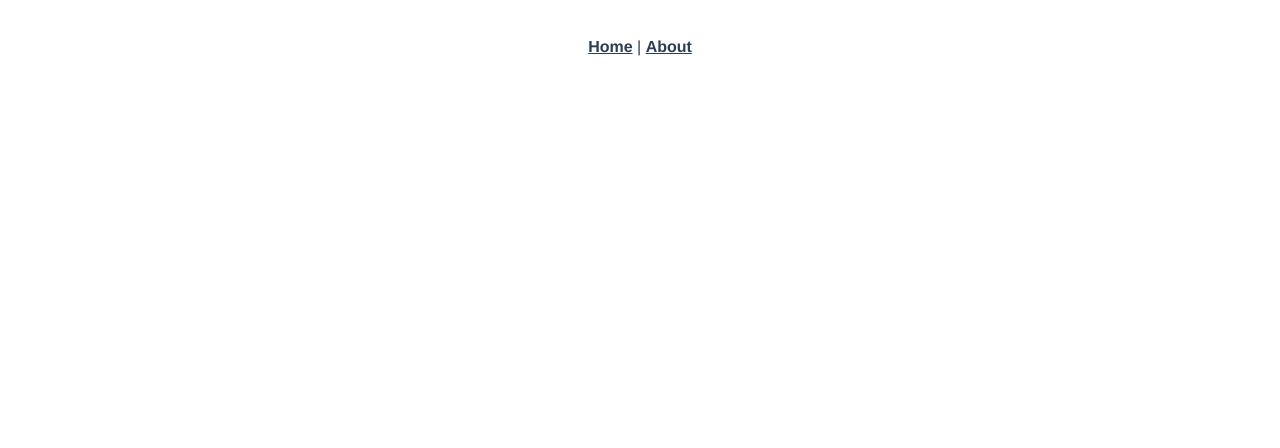
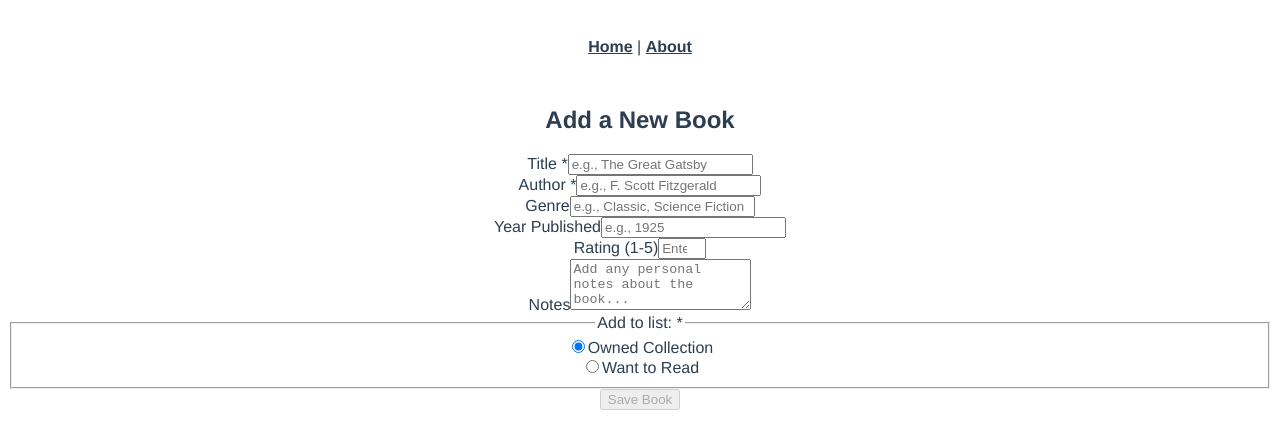
Before and after one commit to ttkallio/bookshelf, a Vue app: page /books/add in a window 1280 px wide. Before the commit this address had no page. Shown: the top 448 px of the page. Built offline with nearby package versions, Linux system fonts and the light colour scheme.

Commit message:
includes a working add book functionality

```diff
--- /dev/null
+++ b/src/components/books/BookForm.vue
@@ -0,0 +1,184 @@
+<template>
+  <form @submit.prevent="submitForm" class="space-y-4 max-w-lg">
+    <div>
+      <label for="title" class="block text-sm font-medium text-gray-700"
+        >Title *</label
+      >
+      <input
+        type="text"
+        id="title"
+        v-model.trim="title"
+        required
+        class="mt-1 block w-full rounded-md border-gray-300 shadow-sm focus:border-indigo-500 focus:ring-indigo-500 sm:text-sm"
+        placeholder="e.g., The Great Gatsby"
+      />
+    </div>
+
+    <div>
+      <label for="author" class="block text-sm font-medium text-gray-700"
+        >Author *</label
+      >
+      <input
+        type="text"
+        id="author"
+        v-model.trim="author"
+        required
+        class="mt-1 block w-full rounded-md border-gray-300 shadow-sm focus:border-indigo-500 focus:ring-indigo-500 sm:text-sm"
+        placeholder="e.g., F. Scott Fitzgerald"
+      />
+    </div>
+
+    <div>
+      <label for="genre" class="block text-sm font-medium text-gray-700"
+        >Genre</label
+      >
+      <input
+        type="text"
+        id="genre"
+        v-model.trim="genre"
+        class="mt-1 block w-full rounded-md border-gray-300 shadow-sm focus:border-indigo-500 focus:ring-indigo-500 sm:text-sm"
+        placeholder="e.g., Classic, Science Fiction"
+      />
+    </div>
+
+    <div>
+      <label for="yearPublished" class="block text-sm font-medium text-gray-700"
+        >Year Published</label
+      >
+      <input
+        type="number"
+        id="yearPublished"
+        v-model.number="yearPublished"
+        min="0"
+        step="1"
+        class="mt-1 block w-full rounded-md border-gray-300 shadow-sm focus:border-indigo-500 focus:ring-indigo-500 sm:text-sm"
+        placeholder="e.g., 1925"
+      />
+    </div>
+
+    <div>
+      <label for="rating" class="block text-sm font-medium text-gray-700"
+        >Rating (1-5)</label
+      >
+      <input
+        type="number"
+        id="rating"
+        v-model.number="rating"
+        min="1"
+        max="5"
+        step="1"
+        class="mt-1 block w-full rounded-md border-gray-300 shadow-sm focus:border-indigo-500 focus:ring-indigo-500 sm:text-sm"
+        placeholder="Enter a number between 1 and 5"
+      />
+    </div>
+
+    <div>
+      <label for="notes" class="block text-sm font-medium text-gray-700"
+        >Notes</label
+      >
+      <textarea
+        id="notes"
+        v-model.trim="notes"
+        rows="3"
+        class="mt-1 block w-full rounded-md border-gray-300 shadow-sm focus:border-indigo-500 focus:ring-indigo-500 sm:text-sm"
+        placeholder="Add any personal notes about the book..."
+      ></textarea>
+    </div>
+
+    <fieldset>
+      <legend class="block text-sm font-medium text-gray-700">
+        Add to list: *
+      </legend>
+      <div
+        class="mt-2 space-y-2 sm:flex sm:items-center sm:space-y-0 sm:space-x-6"
+      >
+        <div class="flex items-center">
+          <input
+            id="listTypeOwned"
+            name="listType"
+            type="radio"
+            value="owned"
+            v-model="listType"
+            required
+            class="h-4 w-4 border-gray-300 text-indigo-600 focus:ring-indigo-500"
+          />
+          <label for="listTypeOwned" class="ml-3 block text-sm text-gray-900"
+            >Owned Collection</label
+          >
+        </div>
+        <div class="flex items-center">
+          <input
+            id="listTypeWant"
+            name="listType"
+            type="radio"
+            value="want"
+            v-model="listType"
+            required
+            class="h-4 w-4 border-gray-300 text-indigo-600 focus:ring-indigo-500"
+          />
+          <label for="listTypeWant" class="ml-3 block text-sm text-gray-900"
+            >Want to Read</label
+          >
+        </div>
+      </div>
+    </fieldset>
+
+    <div class="pt-2">
+      <button
+        type="submit"
+        class="inline-flex justify-center rounded-md border border-transparent bg-indigo-600 py-2 px-4 text-sm font-medium text-white shadow-sm hover:bg-indigo-700 focus:outline-none focus:ring-2 focus:ring-indigo-500 focus:ring-offset-2 disabled:opacity-50"
+        :disabled="!title || !author"
+      >
+        Save Book
+      </button>
+    </div>
+  </form>
+</template>
+
+<script setup>
+import { ref } from "vue";
+
+// Define refs for two-way data binding with form inputs
+const title = ref("");
+const author = ref("");
+const genre = ref("");
+const yearPublished = ref(null); // Use null for optional numbers to avoid default 0
+const rating = ref(null); // Use null for optional numbers
+const notes = ref("");
+const listType = ref("owned"); // Default selection for radio button
+
+// Define the custom event emitted by this component
+const emit = defineEmits(["submit-book"]);
+
+// Function called when the form is submitted
+const submitForm = () => {
+  // Simple client-side validation (can be enhanced)
+  if (!title.value || !author.value) {
+    // Consider a more user-friendly validation message display
+    alert("Please fill in the required fields: Title and Author.");
+    return;
+  }
+  // Additional validation (e.g., rating range) can be added here
+
+  // Construct the data object to be emitted
+  // Only include optional fields if they have a value entered by the user
+  const bookData = {
+    title: title.value,
+    author: author.value,
+    listType: listType.value, // listType is required
+    // Use spread syntax for conditional properties
+    ...(genre.value && { genre: genre.value }),
+    ...(yearPublished.value !== null && { yearPublished: yearPublished.value }),
+    ...(rating.value !== null && { rating: rating.value }),
+    ...(notes.value && { notes: notes.value }),
+  };
+
+  // Emit the 'submit-book' event with the collected data
+  console.log("BookForm emitting submit-book with:", bookData);
+  emit("submit-book", bookData);
+
+  // Note: Clearing the form here might be undesirable if the parent
+  // component handles navigation *after* submission.
+  // Let the parent component decide what happens after the event.
+};
+</script>
--- a/src/main.js
+++ b/src/main.js
@@ -1,5 +1,13 @@
 import { createApp } from "vue";
+import { createPinia } from "pinia"; // Import Pinia
 import App from "./App.vue";
-import router from "./router";
+import router from "./router"; // Import router
 
-createApp(App).use(router).mount("#app");
+const app = createApp(App); // Create app instance
+
+const pinia = createPinia(); // Create Pinia instance
+
+app.use(pinia); // <-- Use Pinia BEFORE mounting
+app.use(router); // <-- Use Router BEFORE mounting
+
+app.mount("#app"); // <-- Mount the app LAST
--- a/src/router/index.js
+++ b/src/router/index.js
@@ -1,10 +1,10 @@
-// src/router/index.js
-
 import { createRouter, createWebHistory } from "vue-router";
 
 // Import the View component we want to map a route to
 // Path uses lowercase 'books' assuming that's the directory name
 import BookListView from "../views/books/BookListView.vue";
+// Import the AddBookView component
+import AddBookView from "../views/books/AddBookView.vue";
 // Import other views as you create them
 // import HomeView from '../views/HomeView.vue'; // Example
 // import NotFoundView from '../views/NotFoundView.vue'; // Example for 404
@@ -21,7 +21,13 @@ const routes = [
     // If authentication was required, you would add:
     // meta: { requiresAuth: true }
   },
-
+  // Route for adding a new book
+  {
+    path: "/books/add",
+    name: "AddBook",
+    component: AddBookView,
+    // No meta: { requiresAuth: true } needed since login is descoped
+  },
   // Example: Add a default route that redirects to the book list
   {
     path: "/",
@@ -41,7 +47,8 @@ const routes = [
 const router = createRouter({
   // Use HTML5 history mode for cleaner URLs (no #)
   // Requires server configuration for deployment if users access deep links directly.
-  history: createWebHistory(import.meta.env.BASE_URL),
+  // Use process.env.BASE_URL for Vue CLI projects (Webpack)
+  history: createWebHistory(process.env.BASE_URL), // <-- CORRECTED THIS LINE
   routes, // Pass the array of route configurations
 });
 
--- /dev/null
+++ b/src/views/books/AddBookView.vue
@@ -0,0 +1,43 @@
+<template>
+  <div class="add-book-view p-4 max-w-2xl mx-auto">
+    <h2 class="text-xl font-semibold mb-4 text-center">Add a New Book</h2>
+    <book-form @submit-book="handleAddNewBook" />
+  </div>
+</template>
+
+<script setup>
+import { useRouter } from "vue-router";
+import { useBooksStore } from "../../stores/books"; // Adjust path if needed
+import BookForm from "../../components/books/BookForm.vue"; // Adjust path if needed
+
+// Get instances of the store and router
+const booksStore = useBooksStore();
+const router = useRouter();
+
+/**
+ * Handles the 'submit-book' event emitted by BookForm.vue
+ * Calls the store action to add the book and navigates on success.
+ * @param {object} bookData - The book data object emitted from the form.
+ */
+const handleAddNewBook = async (bookData) => {
+  console.log("AddBookView received submit-book event with:", bookData);
+  try {
+    // Call the addBook action from the Pinia store
+    // The action handles the mock async operation and updates the state
+    await booksStore.addBook(bookData);
+
+    // If the addBook action completes without errors, navigate back to the list
+    console.log("Book added successfully, navigating back to list.");
+    router.push("/books");
+
+    // Optional: Display a success notification to the user (e.g., using a toast library)
+  } catch (error) {
+    // Handle potential errors during the addBook process
+    console.error("Error adding book:", error);
+    // Optional: Display an error message to the user
+    alert(
+      "Failed to add book. Please check the console for details and try again."
+    );
+  }
+};
+</script>
--- a/src/views/books/BookListView.vue
+++ b/src/views/books/BookListView.vue
@@ -1,6 +1,14 @@
 <template>
   <div class="book-list-view p-4">
     <h1 class="text-2xl font-bold mb-4">My Books</h1>
+    <div class="mb-4">
+      <router-link
+        to="/books/add"
+        class="inline-block bg-indigo-600 hover:bg-indigo-700 text-white font-bold py-2 px-4 rounded shadow-sm"
+      >
+        + Add New Book
+      </router-link>
+    </div>
     <div v-if="isLoading" class="text-gray-500">Loading books...</div>
 
     <div v-else>
```
Also changed, not shown: .eslintrc.js.
